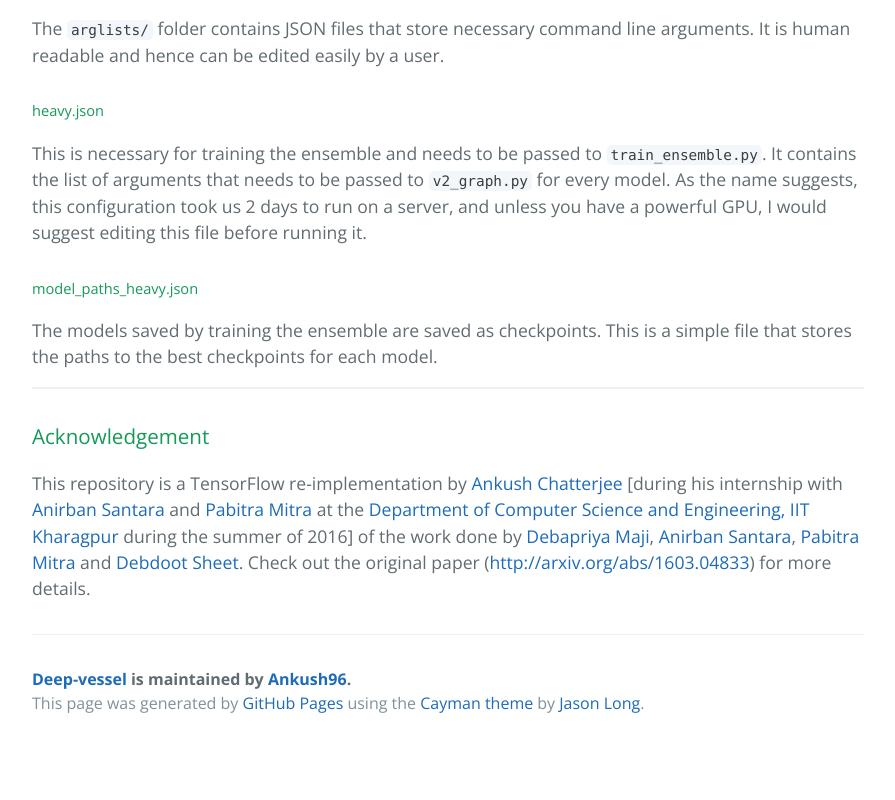
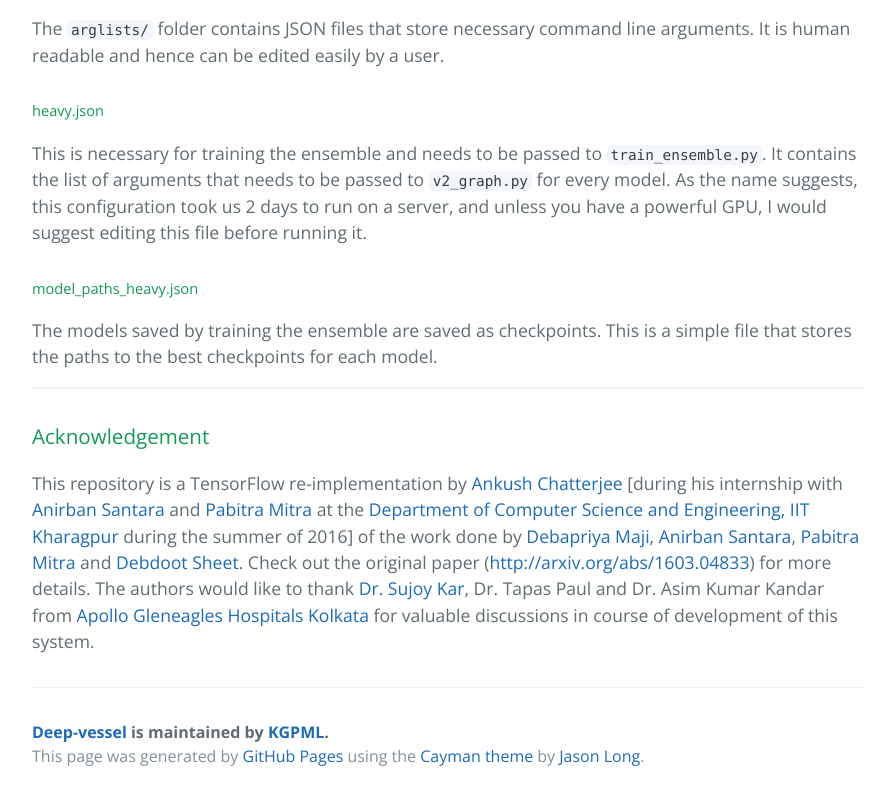
Before and after one commit to KGPML/Deep-Vessel, a plain HTML site: page index.html in a window 1280 px wide. Shown: the part 8024-8824 px from the top of the page, without its empty margins (192-1087 px from the left). Before the commit the page ends 8771 px from the top, so only its background shows below. Drawn offline with nearby package versions, Linux system fonts and the light colour scheme.

```diff
--- a/index.html
+++ b/index.html
@@ -317,10 +317,10 @@ Options:
 <h3>
 <a id="acknowledgement" class="anchor" href="#acknowledgement" aria-hidden="true"><span aria-hidden="true" class="octicon octicon-link"></span></a>Acknowledgement</h3>
 
-<p>This repository is a TensorFlow re-implementation by <a href="https://in.linkedin.com/in/ankushchatterjee">Ankush Chatterjee</a> [during his internship with <a href="http://santara.github.io/">Anirban Santara</a> and <a href="http://cse.iitkgp.ac.in/%7Epabitra/">Pabitra Mitra</a> at the <a href="http://cse.iitkgp.ac.in/">Department of Computer Science and Engineering, IIT Kharagpur</a> during the summer of 2016] of the work done by <a href="https://www.linkedin.com/in/debapriya-maji-a66594102">Debapriya Maji</a>, <a href="http://santara.github.io/">Anirban Santara</a>, <a href="http://cse.iitkgp.ac.in/%7Epabitra/">Pabitra Mitra</a> and <a href="http://www.facweb.iitkgp.ernet.in/%7Edebdoot/">Debdoot Sheet</a>. Check out the original paper (<a href="http://arxiv.org/abs/1603.04833">http://arxiv.org/abs/1603.04833</a>) for more details.</p>
+<p>This repository is a TensorFlow re-implementation by <a href="https://in.linkedin.com/in/ankushchatterjee">Ankush Chatterjee</a> [during his internship with <a href="http://santara.github.io/">Anirban Santara</a> and <a href="http://cse.iitkgp.ac.in/%7Epabitra/">Pabitra Mitra</a> at the <a href="http://cse.iitkgp.ac.in/">Department of Computer Science and Engineering, IIT Kharagpur</a> during the summer of 2016] of the work done by <a href="https://www.linkedin.com/in/debapriya-maji-a66594102">Debapriya Maji</a>, <a href="http://santara.github.io/">Anirban Santara</a>, <a href="http://cse.iitkgp.ac.in/%7Epabitra/">Pabitra Mitra</a> and <a href="http://www.facweb.iitkgp.ernet.in/%7Edebdoot/">Debdoot Sheet</a>. Check out the original paper (<a href="http://arxiv.org/abs/1603.04833">http://arxiv.org/abs/1603.04833</a>) for more details. The authors would like to thank <a href="https://www.linkedin.com/in/drsujoykar">Dr. Sujoy Kar</a>, Dr. Tapas Paul and Dr. Asim Kumar Kandar from <a href="http://kolkata.apollohospitals.com/">Apollo Gleneagles Hospitals Kolkata</a> for valuable discussions in course of development of this system.</p>
 
       <footer class="site-footer">
-        <span class="site-footer-owner"><a href="https://github.com/KGPML/Deep-Vessel">Deep-vessel</a> is maintained by <a href="https://github.com/Ankush96">Ankush96</a>.</span>
+        <span class="site-footer-owner"><a href="https://github.com/KGPML/Deep-Vessel">Deep-vessel</a> is maintained by <a href="https://github.com/KGPML">KGPML</a>.</span>
 
         <span class="site-footer-credits">This page was generated by <a href="https://pages.github.com">GitHub Pages</a> using the <a href="https://github.com/jasonlong/cayman-theme">Cayman theme</a> by <a href="https://twitter.com/jasonlong">Jason Long</a>.</span>
       </footer>
```
Also changed, not shown: params.json (+1 -1 lines).
